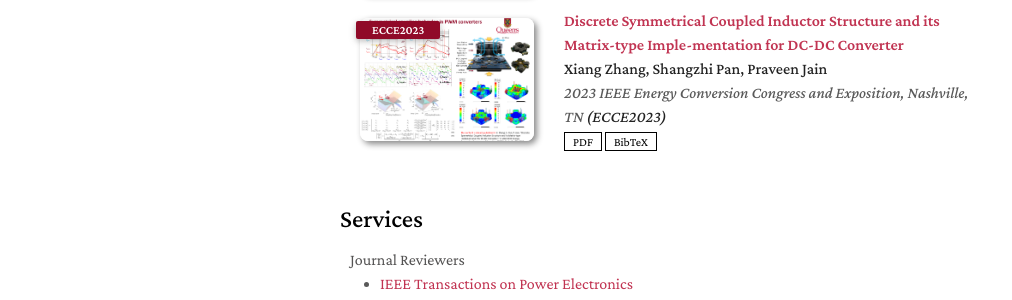
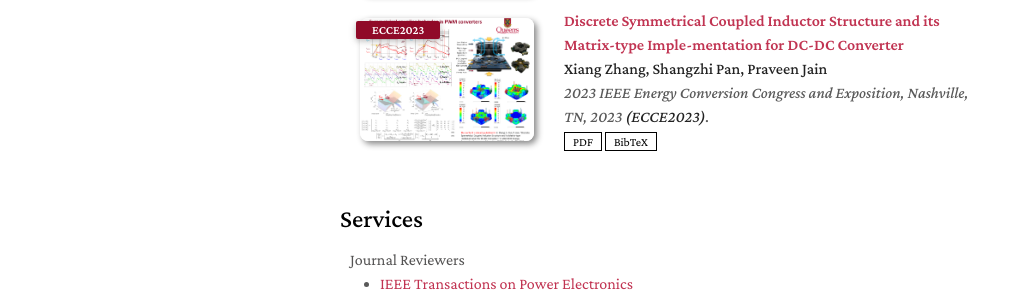
Before and after one commit to XiangZhangPE/XiangZhangPE_old.github.io, a Jekyll site: the page built from index.md, in a window 1280 px wide and 1271 px high. Shown: the part 747-1047 px from the top of the window, without its empty margins (130-1142 px from the left). Built offline with Jekyll 4.4.1, drawn with Linux system fonts in a browser that asks for light colours; nearby versions of some CDN libraries; a style sheet for code colours, icons or effects is not loaded; our own code applies the rules of GitHub Pages for plain Markdown files.

Commit message:
Update publications.md

```diff
--- a/_includes/publications.md
+++ b/_includes/publications.md
@@ -36,7 +36,7 @@
   <div class="col-sm-9" style="position: relative;padding-right: 15px;padding-left: 20px;">
     <div class="title"><a href="assets/files/ECCE2023.pdf">Discrete Symmetrical Coupled Inductor Structure and its Matrix-type Imple-mentation for DC-DC Converter</a></div>
     <div class="author"><strong>Xiang Zhang, Shangzhi Pan, Praveen Jain</strong></div>
-    <div class="periodical"><em>2023 IEEE Energy Conversion Congress and Exposition, Nashville, TN <strong>(ECCE2023)</strong></em></div>
+    <div class="periodical"><em>2023 IEEE Energy Conversion Congress and Exposition, Nashville, TN, 2023 <strong>(ECCE2023)</strong>.</em></div>
     <div class="links">
       <a href="assets/files/ECCE2023.pdf" class="btn btn-sm z-depth-0" role="button" target="_blank" style="font-size:12px;">PDF</a>
       <a href="assets/files/KTensors.bib" class="btn btn-sm z-depth-0" role="button" target="_blank" style="font-size:12px;">BibTeX</a>
```
